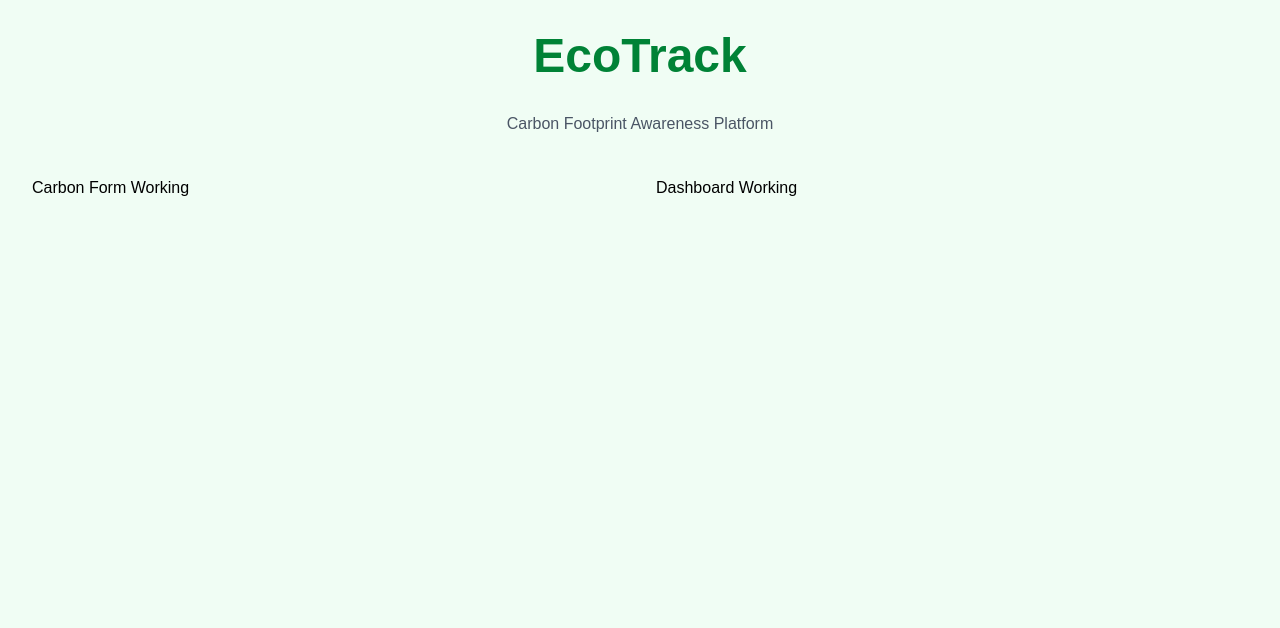
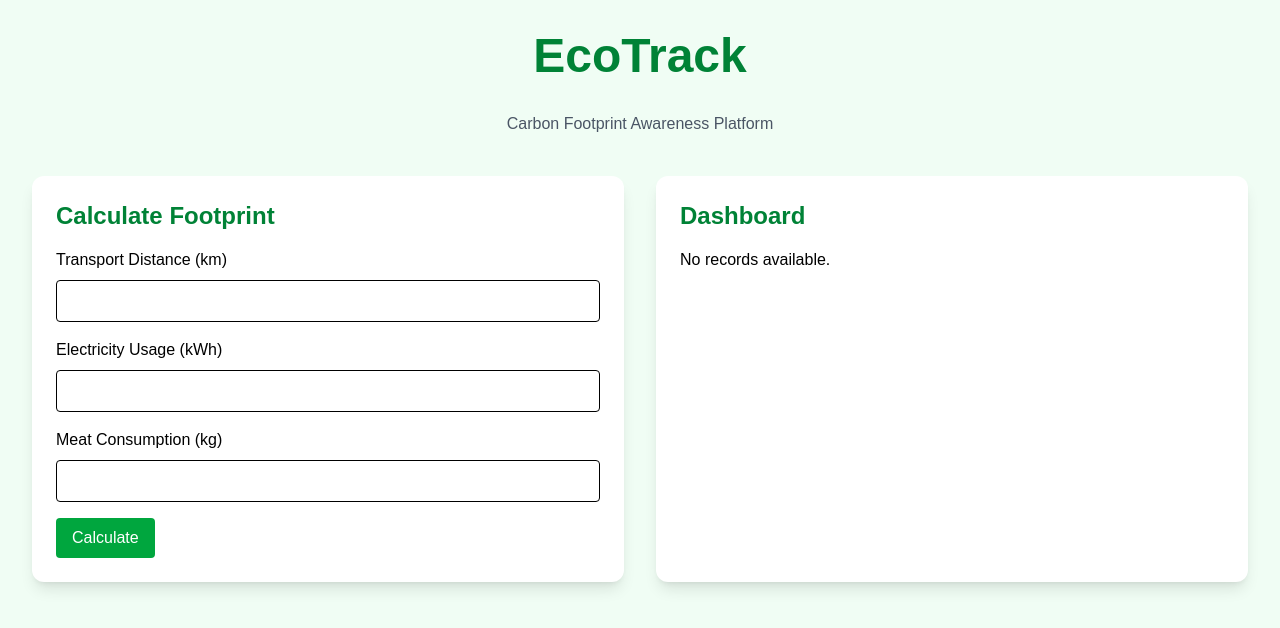
Before and after one commit to varsha-valavan/ecotrack-carbon-footprint, a React (Vite) app: page / in a window 1280 px wide. Shown: the top 628 px of the page. Built offline with nearby package versions, Linux system fonts and the light colour scheme.

Commit message:
Restore EcoTrack functionality

```diff
--- a/src/Components/CarbonForm.jsx
+++ b/src/Components/CarbonForm.jsx
@@ -1,7 +1,83 @@
-function CarbonForm() {
+import { useState } from "react";
+
+function CarbonForm({ addEntry }) {
+  const [transport, setTransport] = useState("");
+  const [electricity, setElectricity] = useState("");
+  const [food, setFood] = useState("");
+
+  const handleSubmit = (e) => {
+    e.preventDefault();
+
+    const total =
+      Number(transport) * 0.21 +
+      Number(electricity) * 0.5 +
+      Number(food) * 2.5;
+
+    const entry = {
+      transport: Number(transport),
+      electricity: Number(electricity),
+      food: Number(food),
+      total: total.toFixed(2),
+      date: new Date().toLocaleString(),
+    };
+
+    addEntry(entry);
+
+    setTransport("");
+    setElectricity("");
+    setFood("");
+  };
+
   return (
-    <div>
-      Carbon Form Working
+    <div className="bg-white p-6 rounded-xl shadow-lg">
+      <h2 className="text-2xl font-bold mb-4 text-green-700">
+        Calculate Footprint
+      </h2>
+
+      <form onSubmit={handleSubmit}>
+        <label className="block mb-2">
+          Transport Distance (km)
+        </label>
+
+        <input
+          type="number"
+          value={transport}
+          onChange={(e) => setTransport(e.target.value)}
+          className="w-full border p-2 rounded mb-4"
+          required
+        />
+
+        <label className="block mb-2">
+          Electricity Usage (kWh)
+        </label>
+
+        <input
+          type="number"
+          value={electricity}
+          onChange={(e) => setElectricity(e.target.value)}
+          className="w-full border p-2 rounded mb-4"
+          required
+        />
+
+        <label className="block mb-2">
+          Meat Consumption (kg)
+        </label>
+
+        <input
+          type="number"
+          value={food}
+          onChange={(e) => setFood(e.target.value)}
+          className="w-full border p-2 rounded mb-4"
+          required
+        />
+
+        <button
+          type="submit"
+          className="bg-green-600 text-white px-4 py-2 rounded hover:bg-green-700"
+        >
+          Calculate
+        </button>
+      </form>
     </div>
   );
 }
--- a/src/Components/Dashboard.jsx
+++ b/src/Components/Dashboard.jsx
@@ -1,7 +1,96 @@
-function Dashboard() {
+function Dashboard({ entries, clearHistory }) {
+  const latest =
+    entries.length > 0
+      ? entries[entries.length - 1]
+      : null;
+
   return (
-    <div>
-      Dashboard Working
+    <div className="bg-white p-6 rounded-xl shadow-lg">
+      <h2 className="text-2xl font-bold mb-4 text-green-700">
+        Dashboard
+      </h2>
+
+      {entries.length === 0 ? (
+        <p>No records available.</p>
+      ) : (
+        <>
+          <div className="mb-4">
+            <h3 className="font-bold text-lg">
+              Latest Carbon Footprint
+            </h3>
+
+            <p className="text-xl text-red-600">
+              {latest.total} kg CO₂
+            </p>
+          </div>
+
+          <div className="mb-4">
+            <h3 className="font-bold text-lg">
+              History
+            </h3>
+
+            <ul className="space-y-2">
+              {entries.map((entry, index) => (
+                <li
+                  key={index}
+                  className="border p-2 rounded"
+                >
+                  {entry.date} — {entry.total} kg CO₂
+                </li>
+              ))}
+            </ul>
+          </div>
+
+          <div className="mt-6">
+            <h3 className="font-bold text-lg">
+              Recommendations
+            </h3>
+
+            <ul className="list-disc ml-5">
+              {latest.transport > 20 && (
+                <li>
+                  Use public transport, cycling, or
+                  carpooling.
+                </li>
+              )}
+
+              {latest.electricity > 10 && (
+                <li>
+                  Reduce electricity usage and switch to
+                  LED bulbs.
+                </li>
+              )}
+
+              {latest.food > 2 && (
+                <li>
+                  Consider more plant-based meals.
+                </li>
+              )}
+
+              {latest.transport <= 20 &&
+                latest.electricity <= 10 &&
+                latest.food <= 2 && (
+                  <li>
+                    Excellent! Your lifestyle is already
+                    eco-friendly.
+                  </li>
+                )}
+
+              <li>
+                Support renewable energy and sustainable
+                living practices.
+              </li>
+            </ul>
+          </div>
+
+          <button
+            onClick={clearHistory}
+            className="mt-6 bg-red-500 text-white px-4 py-2 rounded hover:bg-red-600"
+          >
+            Clear History
+          </button>
+        </>
+      )}
     </div>
   );
 }
```
Also changed, not shown: src/App.jsx (+1 -8 lines).
